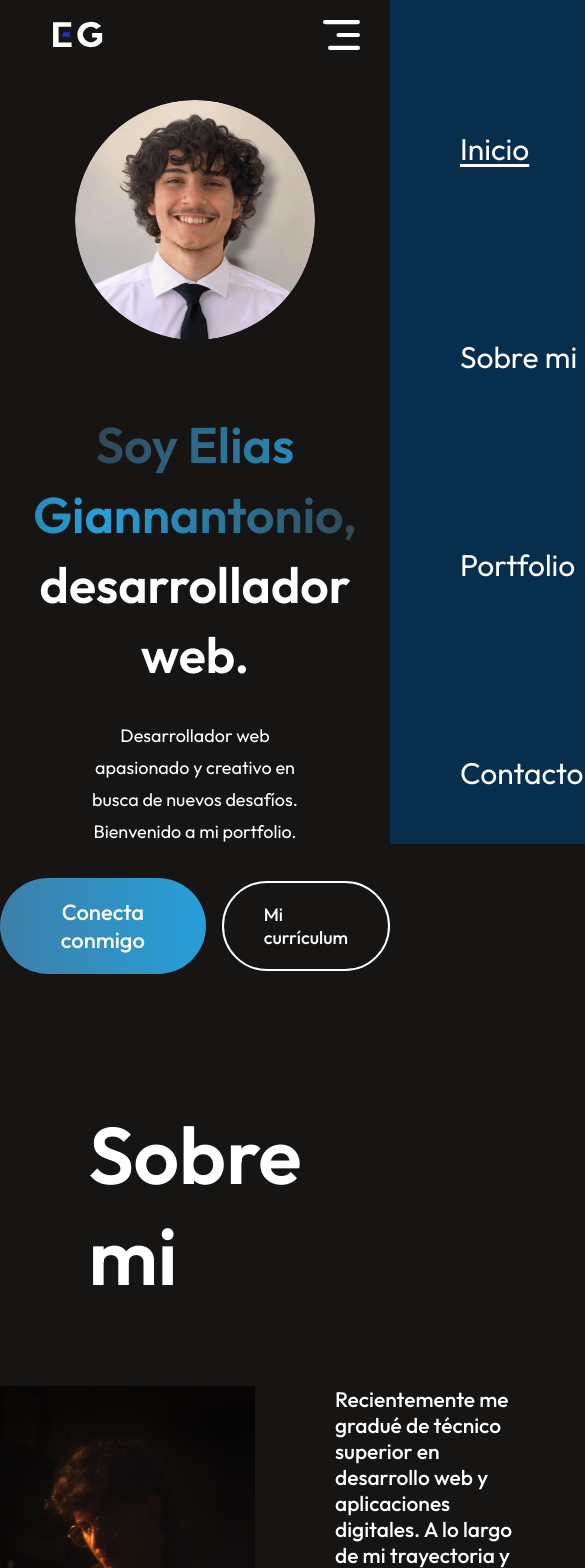
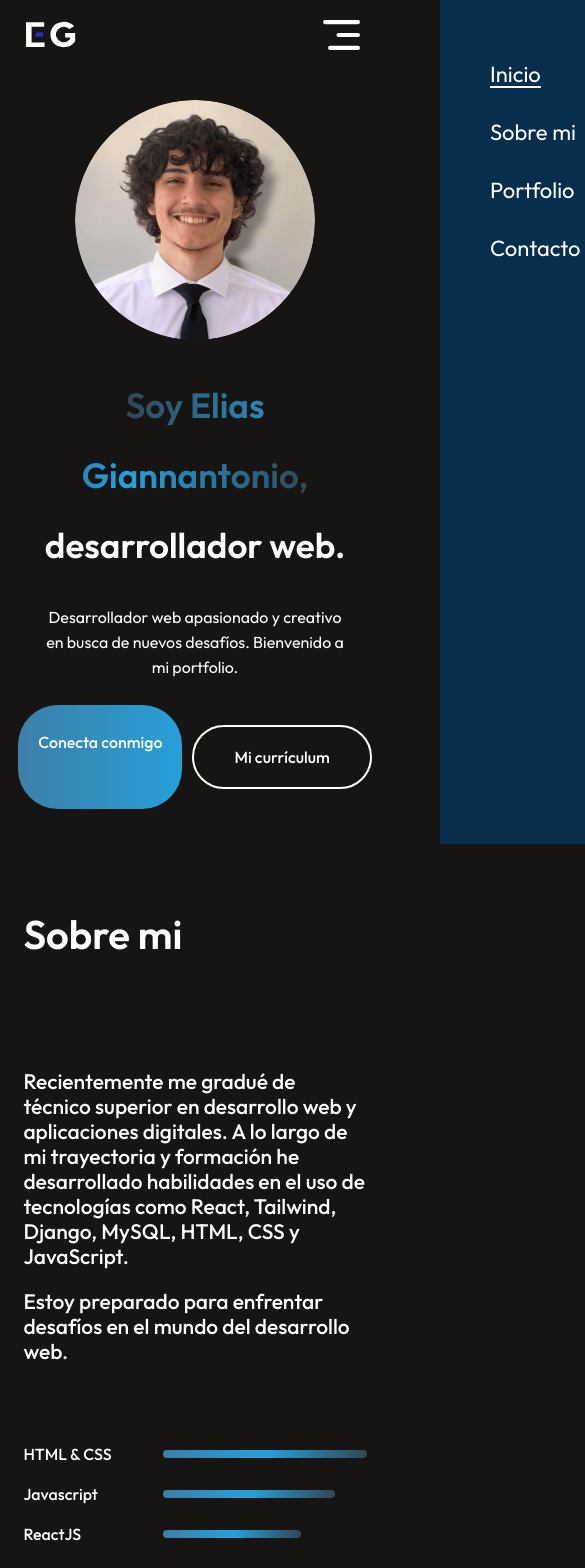
Before and after one commit to eliasgiannantonio/PortfolioEliasG, a React (Vite) app: page / in a window 390 px wide. Shown: the top 1568 px of the page, 585 px wide, since content can reach past the window. Built offline with nearby package versions, Linux system fonts and the light colour scheme.

Commit message:
Diseño responsive

```diff
--- a/src/components/Contacto/Contacto.css
+++ b/src/components/Contacto/Contacto.css
@@ -4,7 +4,7 @@
     align-items: center;
     justify-content: center;
     gap: 80px;
-    margin: 80px 170px;
+    margin: 80px 10%;
 }
 
 .contact-title {
@@ -13,13 +13,15 @@
 
 .contact-title h1 {
     padding: 0px 30px;
-    font-size: 80px;
+    font-size: 60px;
     font-weight: 600;
 }
 
 .contacto-section {
+    width: 100%;
     display: flex;
-    gap: 150px;
+    justify-content: space-between;
+    gap: 30px;
 }
 
 .contacto-left {
@@ -29,7 +31,7 @@
 }
 
 .contacto-left h1{
-    font-size: 80px;
+    font-size: 50px;
     font-weight: 700;
     background: linear-gradient(to right, #3d7fa8 0%, #26a0da  51%, #314755  100%);
     background-clip: text;
@@ -39,8 +41,8 @@
 
 .contacto-left p{
     max-width: 550px;
-    font-size: 20px;
-    line-height: 35px;
+    font-size: 16px;
+    line-height: 25px;
     color: #c2d3db;
 }
 
@@ -62,7 +64,8 @@
     display: flex;
     flex-direction: column;
     align-items: start;
-    gap: 30px;
+    gap: 15px;
+    flex-basis: 55%;
 }
 
 .contacto-right label {
@@ -73,25 +76,25 @@
 
 .contacto-right input{
     border: none;
-    width: 700px;
-    height: 78px;
-    padding-left: 20px;
+    width: 100%;
+    padding: 19px 0 18px 0;
     border-radius: 4px;
     background: #32323c;
     color: #A0A0A0;
     font-family: Outfit;
-    font-size: 20px;
+    font-size: 18px;
+
 }
 
 .contacto-right textarea{
-    width: 650px;
+    width: 100%;
     border: none;
-    padding: 25px;
+    padding: 18px 0 18px 20px;
     border-radius: 4px;
     background: #32323c;
     color: #A0A0A0;
     font-family: Outfit;
-    font-size: 20px;
+    font-size: 18px;
 }
 
 .contacto-submit{
@@ -106,6 +109,7 @@
     background-size: 200% auto;
     cursor: pointer;
     display: block;
+    font-family: Outfit;
 }
 
 .contacto-submit:hover {
@@ -114,3 +118,33 @@
     text-decoration: none;
     transform: scale(1.05);
 }
+
+@media (max-width: 768px) {
+    .contacto-left h1 {
+        font-size: 35px;
+    }
+    .contacto-left {
+        margin-bottom: 30px;
+    }
+    .contacto {
+        gap: 40px;
+        margin: 50px 6%;
+        align-items: start;
+    }
+    .contact-title h1 {
+        padding: 0;
+        font-size: 40px;
+    }
+    .contacto-section {
+        flex-direction: column;
+    }
+    .contacto-detalle {
+        gap: 12px;
+    }
+    .contacto-detalle img {
+        width: 20px;
+    }
+    .contacto-right label {
+        font-size: 14px;
+    }
+}
--- a/src/components/Footer/Footer.css
+++ b/src/components/Footer/Footer.css
@@ -20,3 +20,18 @@
     font-size: 18px;
     margin-bottom: 50px;
 }
+
+@media (max-width: 768px) {
+    .footer-top {
+        flex-direction: column;
+        gap: 30px;
+    }
+    .footer {
+        margin: 50px 6%;
+    }
+    .footer-bottom {
+        display: flex;
+        flex-direction: column-reverse;
+        font-size: 14px;
+    }
+}
--- a/src/components/Hero/Hero.css
+++ b/src/components/Hero/Hero.css
@@ -42,16 +42,22 @@
 }
 
 .hero-connect {
-    padding: 20px 40px;
+    padding: 0 30px;
     border-radius: 50px;
     background-image: linear-gradient(to right, #3d7fa8 0%, #26a0da 51%, #314755 100%);
-    font-size: 22px;
+    font-size: 18px;
     transition: 0.5s;
     text-align: center;
     background-size: 200% auto;
     cursor: pointer;
     display: block;
+    height: 64px;
 }
+
+.hero-connect .anchor-link {
+    display: inline-block;
+    white-space: nowrap;
+  }
 
 .hero-connect:hover {
     background-position: right center;
@@ -73,26 +79,35 @@
 
 @media(max-width:768px) {
     .hero-img {
-        margin-bottom: 120px;
+        margin-bottom: 50px;
         width: 260px;
     }
 
     .hero h1 {
-        margin-top: 50px;
+        margin-top: 10px;
         width: 90%;
-        font-size: 50px;
+        font-size: 35px;
     }
 
     .hero p {
-        width: 60%;
-        font-size: 18px;
-        line-height: 32px;
-        margin: 10px 0px;
+        width: 80%;
+        font-size: 16px;
+        line-height: 25px;
+        margin: 5px 0;
     }
     .hero-action{
-        gap: 16px;
-        font-size: 18px;
+        gap: 10px;
         font-weight: 500;
         margin-bottom: 50px;
     }
+    .hero-connect {
+        padding: 20px;
+        border-radius: 40px;
+        font-size: 14px;
+    }
+    .hero-resume {
+        padding: 18px 30px;
+        border-radius: 40px;
+        font-size: 14px;
+    }
 }
--- a/src/components/Hero/Hero.jsx
+++ b/src/components/Hero/Hero.jsx
@@ -1,6 +1,7 @@
 import React from 'react'
 import './Hero.css'
 import profile_img from '../../assets/profile_img.png'
+import { Link } from 'react-scroll'
 
 function Hero() {
   return (
@@ -9,7 +10,11 @@ function Hero() {
         <h1><span>Soy Elias Giannantonio,</span> desarrollador web.</h1>
         <p>Desarrollador web apasionado y creativo en busca de nuevos desafíos. Bienvenido a mi portfolio.</p>
         <div className="hero-action">
-            <div className="hero-connect">Conecta conmigo</div>
+            <div className="hero-connect">
+              <Link to='contacto' smooth={true} spy={true} offset={-20} duration={500} className='anchor-link' href='#contacto'>
+                <p onClick={() => setMenu("contacto")}>Conecta conmigo</p>
+              </Link>
+            </div>
             <div className="hero-curriculum">Mi currículum</div>
         </div>
     </div>
--- a/src/components/Navbar/Navbar.css
+++ b/src/components/Navbar/Navbar.css
@@ -59,7 +59,7 @@
 
 @media(max-width: 768px) {
     .navbar {
-        margin: 20px 50px;
+        margin: 20px 6%;
     }
     .nav-connect{
         display: none;
@@ -83,16 +83,15 @@
         top: 0;
         gap: 30px;
         background-color: #082e4d;
-        width: 350px;
+        width: 300px;
         height: 100%;
         z-index: 2;
         transition: right 0.5s;
         right: -350px;
     }
     .nav-menu li {
-        width: 100%;
-        font-size: 30px;
-        padding: 70px;
+        font-size: 22px;
+        padding-left: 50px;
         flex-direction: row;
         gap: 20px;
     }
--- a/src/components/Proyectos/Proyectos.css
+++ b/src/components/Proyectos/Proyectos.css
@@ -24,10 +24,8 @@
 }
 
 .proyectos-container img {
-    box-sizing: border-box;
-    width: 419px;
-    height: 280px;
-    transition: 0.3s;
+    width: 100%;
+    transition: .3s;
     cursor: pointer;
 }
 
@@ -55,3 +53,24 @@
     gap: 30px;
     transition: 0.6s;
 }
+
+@media (max-width: 768px) {
+    .proyectos {
+        gap: 50px;
+        margin: 50px 6%;
+        align-items: start;
+    }
+    .proyectos-container {
+        grid-template-columns: 1fr 1fr;
+        gap: 20px;
+    }
+    .proyectos-ver-mas {
+        padding: 15px 30px;
+        font-size: 16px;
+        margin: 10px auto;
+    }
+    .proyectos h1 {
+        padding: 0;
+        font-size: 40px;
+    }
+}
--- a/src/components/SobreMi/SobreMi.css
+++ b/src/components/SobreMi/SobreMi.css
@@ -23,7 +23,7 @@
 
 .about-sections{
     display: flex;
-    gap: 80px;
+    gap: 60px;
 }
 
 .about-right {
@@ -73,3 +73,28 @@
     transform: scale(1.04);
     transition: 0.3s;
 }
+
+@media (max-width: 768px) {
+    .about {
+        gap: 50px;
+        margin: 50px 6%;
+        align-items: start;
+    }
+    .about-title h1 {
+        padding: 0;
+        font-size: 40px;
+    }
+    .about-sections {
+        flex-direction: column;
+    }
+    .about img {
+        display: none;
+    }
+    .about-para{
+        line-height: 25px;
+    }
+    .about-skill p {
+        font-size: 16px;
+        min-width: 90px;
+    }
+}
```
